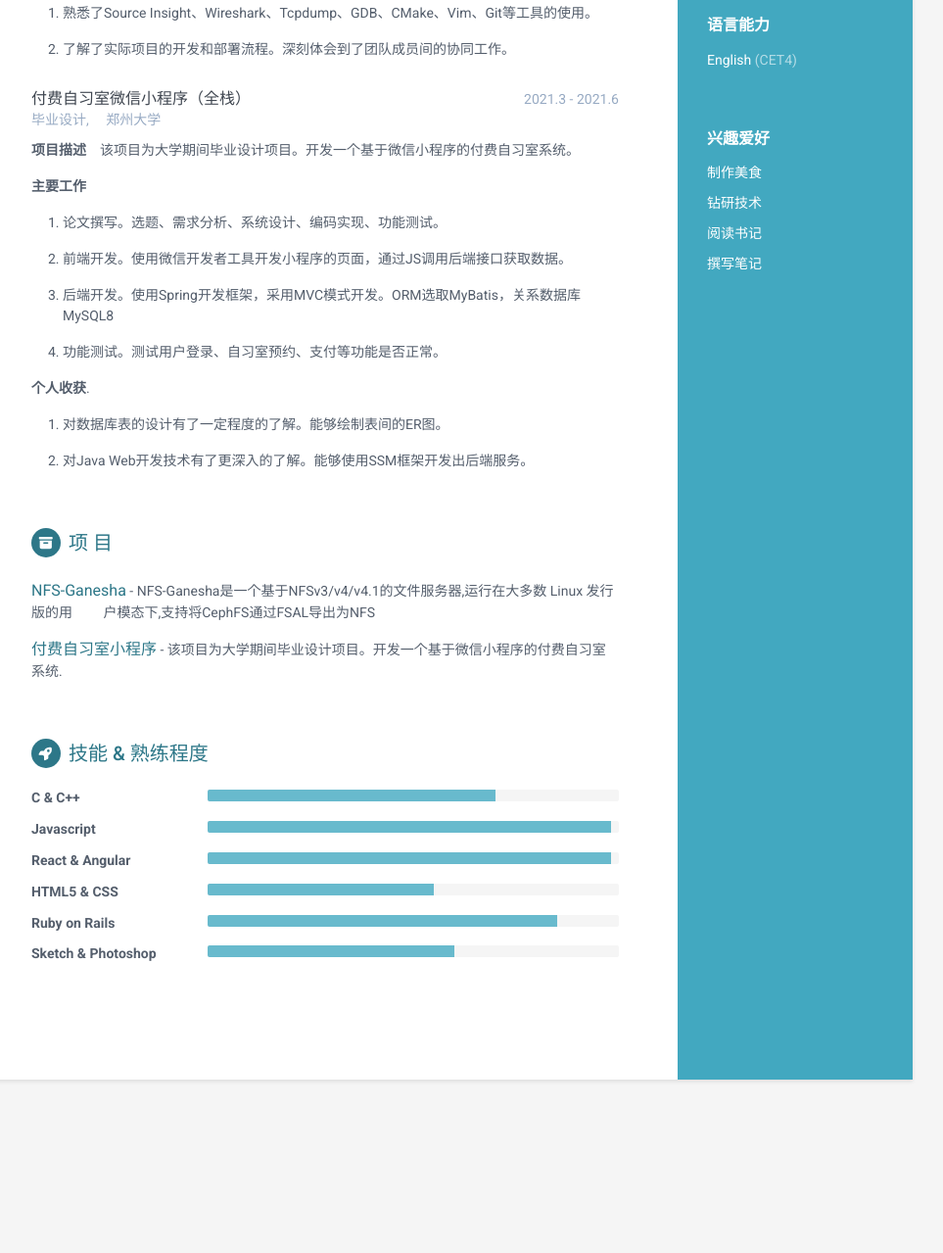
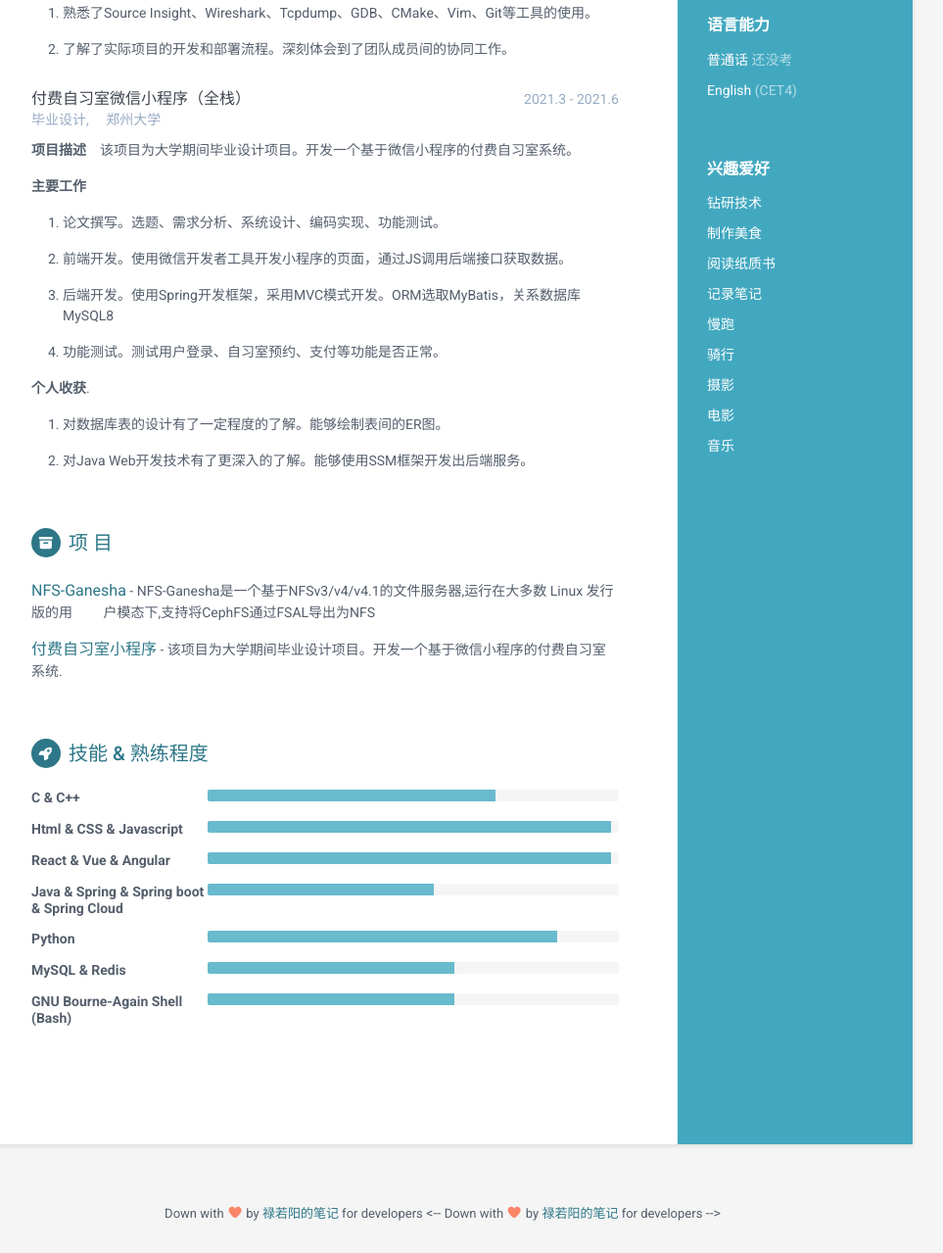
Before and after one commit to randloflu/randolflu.github.io, a plain HTML site: page index.html in a window 1280 px wide. Shown: the part 729-2008 px from the top of the page at 98% size, without its empty margins (188-1151 px from the left). Before the commit the page ends 1921 px from the top, so only its background shows below. Drawn offline with Linux system fonts and the light colour scheme.

Commit message:
Update index.html

```diff
--- a/index.html
+++ b/index.html
@@ -2,7 +2,7 @@
 <html lang="en">
 
 <head>
-    <title>若阳的简历</title>
+    <title>禄若阳的简历</title>
 
     <!-- Meta -->
     <meta charset="utf-8">
@@ -29,7 +29,7 @@
             <div class="profile-container">
                 <img class="profile" style="width: 119px;height:166px ;" src="assets/images/profile.png" alt="" />
                 <h1 class="name">禄若阳</h1>
-                <h3 class="tagline">求职中...</h3>
+                <h3 class="tagline">在职</h3>
             </div>
             <!--//profile-container-->
 
@@ -66,8 +66,8 @@
             <div class="languages-container container-block">
                 <h2 class="container-block-title">语言能力</h2>
                 <ul class="list-unstyled interests-list">
+                    <li>普通话 <span class="lang-desc">还没考</span></li>
                     <li>English <span class="lang-desc">(CET4)</span></li>
-                    <!-- <li>French <span class="lang-desc">(Professional)</span></li> -->
                     <!-- <li>Spanish <span class="lang-desc">(Professional)</span></li> -->
                 </ul>
             </div>
@@ -76,10 +76,15 @@
             <div class="interests-container container-block">
                 <h2 class="container-block-title">兴趣爱好</h2>
                 <ul class="list-unstyled interests-list">
+                    <li>钻研技术</li>
                     <li>制作美食</li>
-                    <li>钻研技术</li>
-                    <li>阅读书记</li>
-                    <li>撰写笔记</li>
+                    <li>阅读纸质书</li>
+                    <li>记录笔记</li>
+                    <li>慢跑</li>
+                    <li>骑行</li>
+                    <li>摄影</li>
+                    <li>电影</li>
+                    <li>音乐</li>
                 </ul>
             </div>
             <!--//interests-->
@@ -270,7 +275,7 @@
                     <!--//item-->
 
                     <div class="item">
-                        <h3 class="level-title">Javascript</h3>
+                        <h3 class="level-title">Html &amp; CSS &amp; Javascript</h3>
                         <div class="progress level-bar">
                             <div class="progress-bar theme-progress-bar" role="progressbar" style="width: 98%"
                                 aria-valuenow="98" aria-valuemin="0" aria-valuemax="100"></div>
@@ -279,7 +284,7 @@
                     <!--//item-->
 
                     <div class="item">
-                        <h3 class="level-title">React &amp; Angular</h3>
+                        <h3 class="level-title">React &amp; Vue &amp; Angular</h3>
                         <div class="progress level-bar">
                             <div class="progress-bar theme-progress-bar" role="progressbar" style="width: 98%"
                                 aria-valuenow="98" aria-valuemin="0" aria-valuemax="100"></div>
@@ -288,7 +293,7 @@
                     <!--//item-->
 
                     <div class="item">
-                        <h3 class="level-title">HTML5 &amp; CSS</h3>
+                        <h3 class="level-title">Java &amp; Spring &amp; Spring boot &amp; Spring Cloud</h3>
                         <div class="progress level-bar">
                             <div class="progress-bar theme-progress-bar" role="progressbar" style="width: 55%"
                                 aria-valuenow="55" aria-valuemin="0" aria-valuemax="100"></div>
@@ -297,7 +302,7 @@
                     <!--//item-->
 
                     <div class="item">
-                        <h3 class="level-title">Ruby on Rails</h3>
+                        <h3 class="level-title">Python</h3>
                         <div class="progress level-bar">
                             <div class="progress-bar theme-progress-bar" role="progressbar" style="width: 85%"
                                 aria-valuenow="85" aria-valuemin="0" aria-valuemax="100"></div>
@@ -306,7 +311,15 @@
                     <!--//item-->
 
                     <div class="item">
-                        <h3 class="level-title">Sketch &amp; Photoshop</h3>
+                        <h3 class="level-title">MySQL &amp; Redis</h3>
+                        <div class="progress level-bar">
+                            <div class="progress-bar theme-progress-bar" role="progressbar" style="width: 60%"
+                                aria-valuenow="60" aria-valuemin="0" aria-valuemax="100"></div>
+                        </div>
+                    </div>
+
+                    <div class="item">
+                        <h3 class="level-title">GNU Bourne-Again Shell (Bash) </h3>
                         <div class="progress level-bar">
                             <div class="progress-bar theme-progress-bar" role="progressbar" style="width: 60%"
                                 aria-valuenow="60" aria-valuemin="0" aria-valuemax="100"></div>
@@ -324,8 +337,10 @@
 
     <footer class="footer">
         <div class="text-center">
-            <!-- <small class="copyright">Down with <i class="fa-solid fa-heart"></i> by <a target="_blank"
-                    href="http://www.mobanwang.com" title="网页模板">网页模板</a> for developers</small> -->
+            <small class="copyright">Down with <i class="fa-solid fa-heart"></i> by <a target="_blank"
+                    href="https://www.luruoyang.com" title="禄若阳的笔记">禄若阳的笔记</a> for developers</small>
+                    <-- <small class="copyright">Down with <i class="fa-solid fa-heart"></i> by <a target="_blank"
+                    href="http://www.mobanwang.com" title="网页模板">禄若阳的笔记</a> for developers</small> -->
         </div>
         <!--//container-->
     </footer>
```
